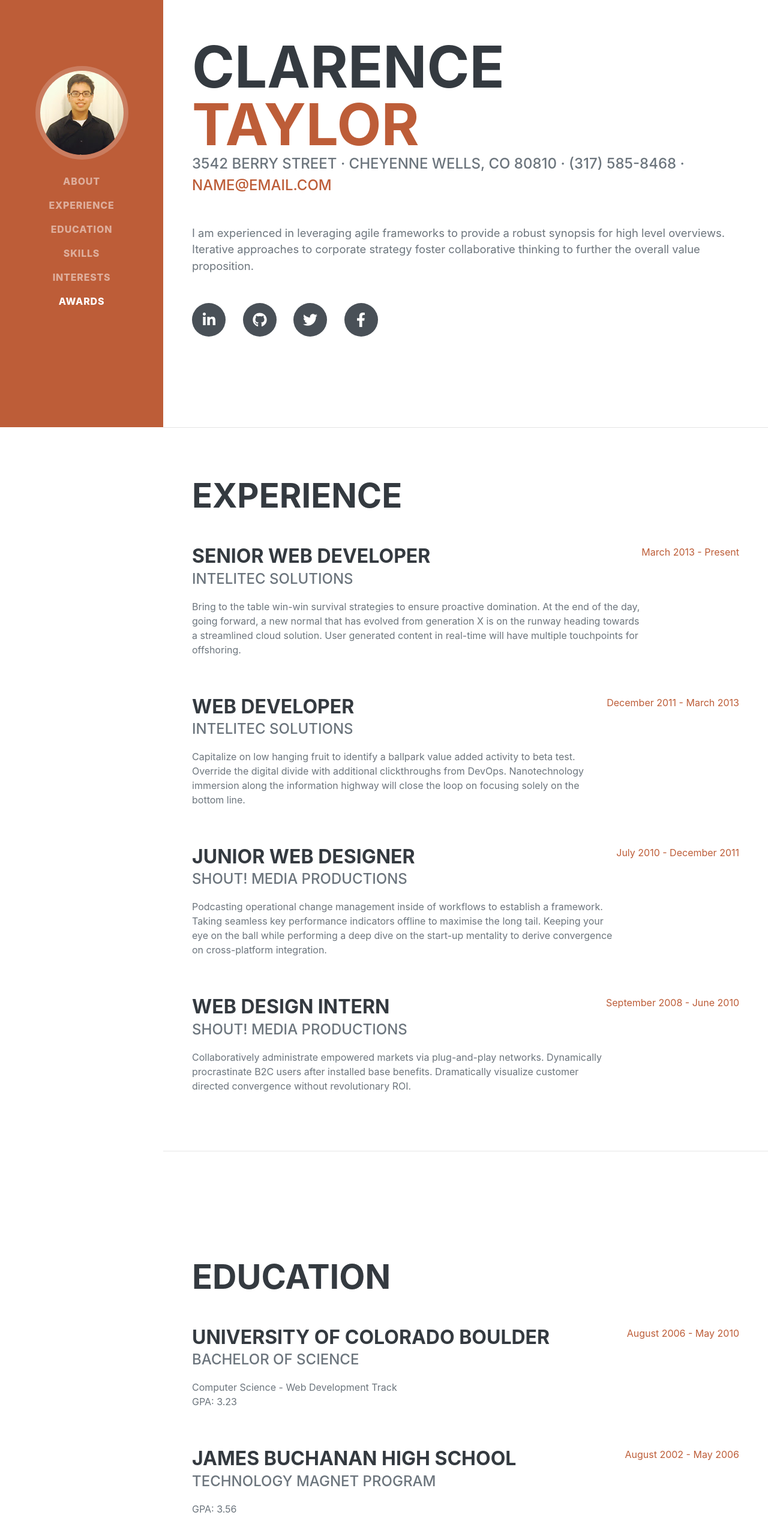
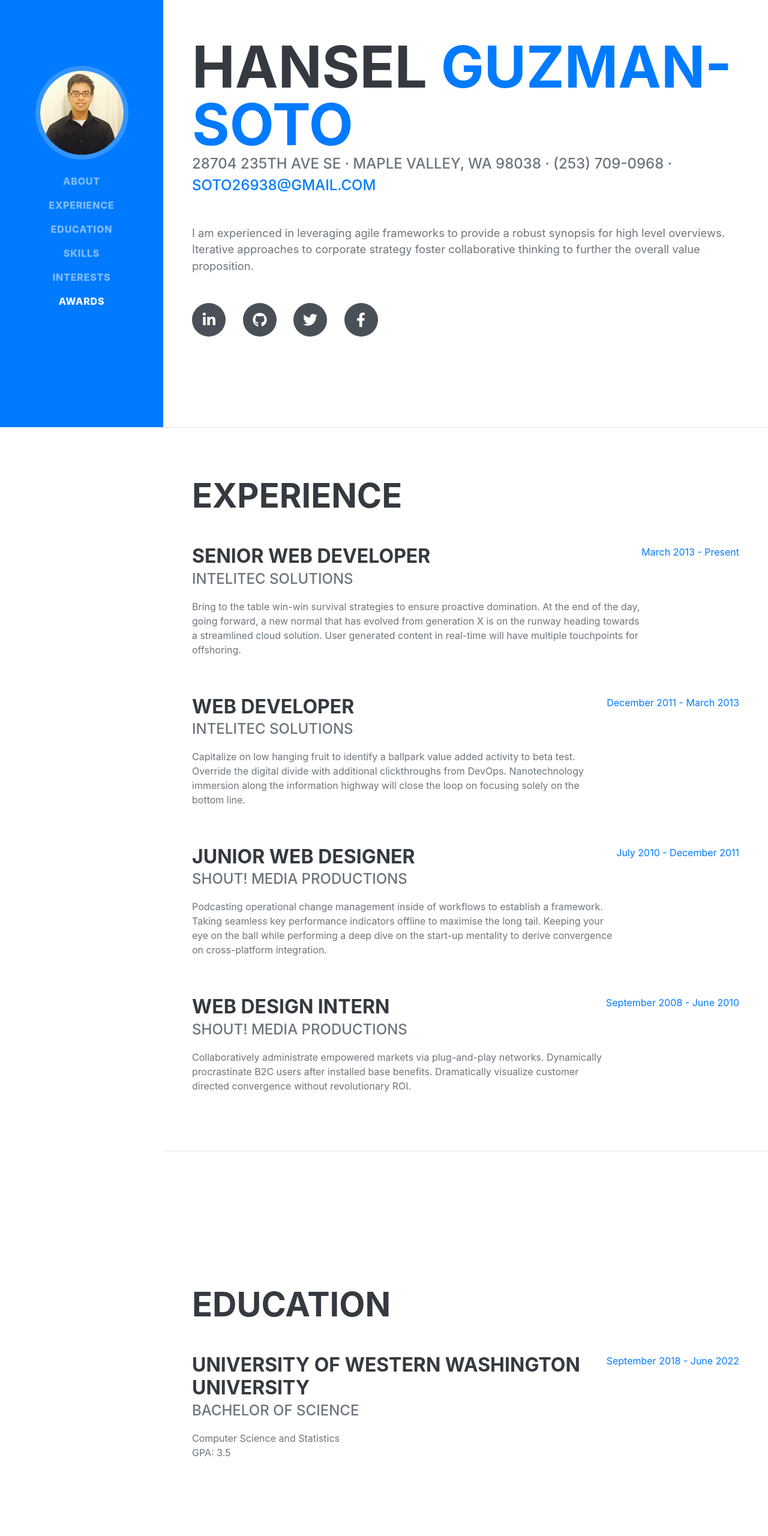
Before and after one commit to HGuzman-Soto/HGuzman-Soto.github.io, a plain HTML site: page index.html in a window 1280 px wide. Shown: the part 88-2648 px from the top of the page at 60% size. Drawn offline with nearby package versions, Linux system fonts and the light colour scheme; a web font is replaced by a local one.

Commit message:
editing template

```diff
--- a/index.html
+++ b/index.html
@@ -36,7 +36,7 @@
       id="sideNav"
     >
       <a class="navbar-brand js-scroll-trigger" href="#page-top">
-        <span class="d-block d-lg-none">Hansel Guzman=Soto</span>
+        <span class="d-block d-lg-none">Hansel Guzman-Soto</span>
         <span class="d-none d-lg-block"
           ><img
             class="img-fluid img-profile rounded-circle mx-auto mb-2"
@@ -90,12 +90,12 @@
       <section class="resume-section" id="about">
         <div class="resume-section-content">
           <h1 class="mb-0">
-            Clarence
-            <span class="text-primary">Taylor</span>
+            Hansel
+            <span class="text-primary">Guzman-Soto</span>
           </h1>
           <div class="subheading mb-5">
-            3542 Berry Street · Cheyenne Wells, CO 80810 · (317) 585-8468 ·
-            <a href="mailto:name@email.com">name@email.com</a>
+            28704 235th Ave Se · Maple Valley, WA 98038 · (253) 709-0968 ·
+            <a href="mailto:name@email.com">soto26938@gmail.com</a>
           </div>
           <p class="lead mb-5">
             I am experienced in leveraging agile frameworks to provide a robust
@@ -201,23 +201,13 @@
             class="d-flex flex-column flex-md-row justify-content-between mb-5"
           >
             <div class="flex-grow-1">
-              <h3 class="mb-0">University of Colorado Boulder</h3>
+              <h3 class="mb-0">University of Western Washington University</h3>
               <div class="subheading mb-3">Bachelor of Science</div>
-              <div>Computer Science - Web Development Track</div>
-              <p>GPA: 3.23</p>
+              <div>Computer Science and Statistics</div>
+              <p>GPA: 3.5</p>
             </div>
             <div class="flex-shrink-0">
-              <span class="text-primary">August 2006 - May 2010</span>
-            </div>
-          </div>
-          <div class="d-flex flex-column flex-md-row justify-content-between">
-            <div class="flex-grow-1">
-              <h3 class="mb-0">James Buchanan High School</h3>
-              <div class="subheading mb-3">Technology Magnet Program</div>
-              <p>GPA: 3.56</p>
-            </div>
-            <div class="flex-shrink-0">
-              <span class="text-primary">August 2002 - May 2006</span>
+              <span class="text-primary">September 2018 - June 2022</span>
             </div>
           </div>
         </div>
```
Also changed, not shown: css/styles.css.
